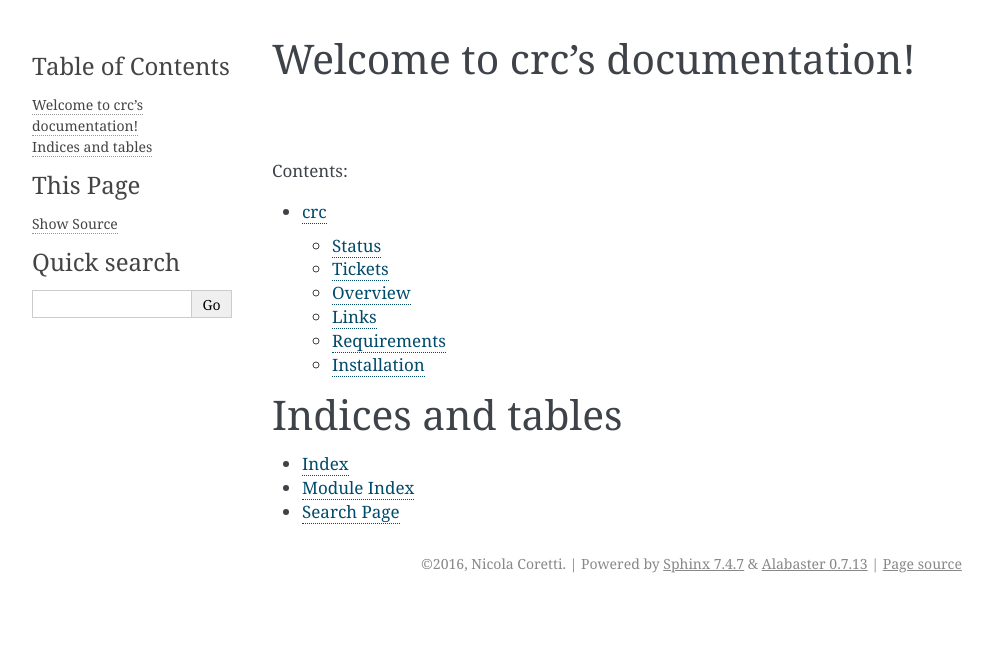
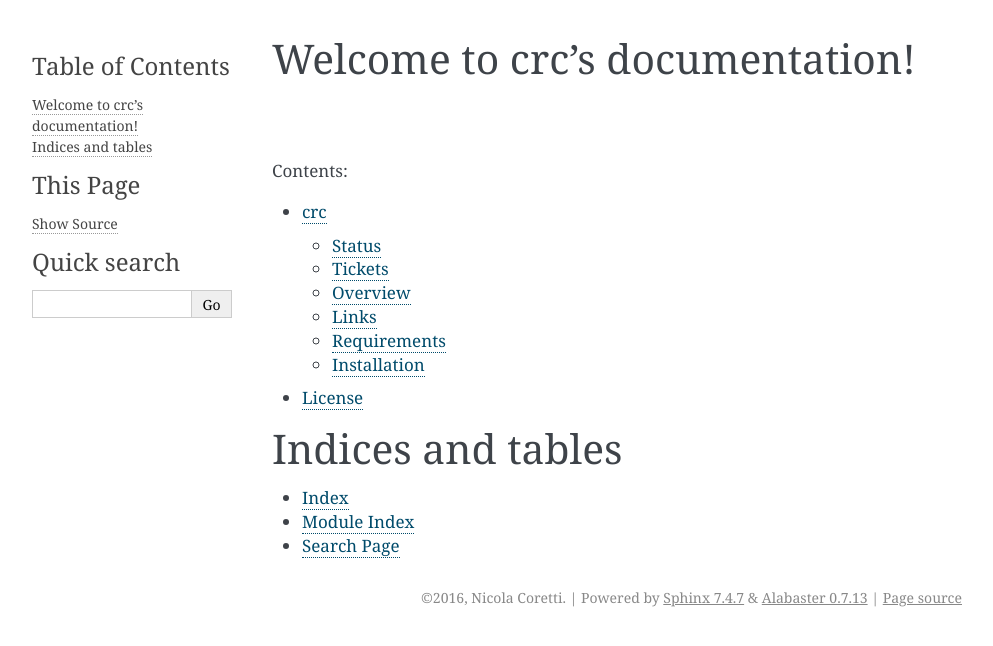
Before and after one commit to Nicoretti/crc, a Sphinx documentation site: the page built from docs/index.rst, in a window 1280 px wide. Shown: the top 646 px of the page, without its empty margins (148-1141 px from the left). Built offline with Sphinx 7.4.7, drawn with Linux system fonts in a browser that asks for light colours.

Commit message:
---/NiCo: added license information to documentation.

```diff
--- a/docs/index.rst
+++ b/docs/index.rst
@@ -12,6 +12,7 @@ Contents:
    :maxdepth: 2
 
    readme_link
+   license
 
 
 
--- /dev/null
+++ b/docs/license.rst
@@ -0,0 +1,4 @@
+License
+=======
+.. license:
+.. include:: ../LICENSE.txt
```
